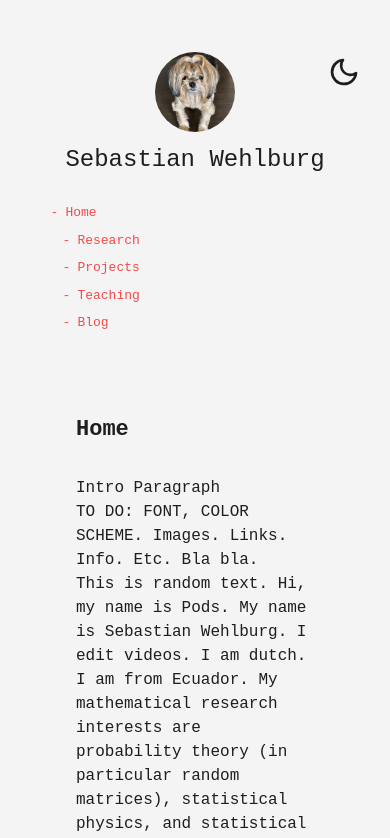
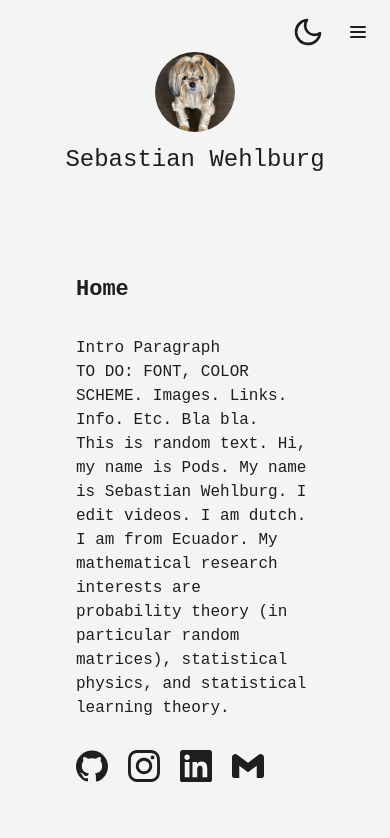
Before and after one commit to jiho-bang/poda_website, a Next.js app: page / in a window 390 px wide. Shown: the top 838 px of the page. Built offline with nearby package versions, Linux system fonts and the light colour scheme.

Commit message:
fix header mobile, menu button

```diff
--- a/app/Header.tsx
+++ b/app/Header.tsx
@@ -2,11 +2,17 @@
 
 import Link from "next/link";
 import { useState, useEffect } from "react";
+import { usePathname } from "next/navigation";
 import { FiSun, FiMoon } from "react-icons/fi";
 
 export default function Header() {
+  const rawPath = usePathname();
+  const pathname = rawPath?.replace(/\/$/, "") || "/";
 
   const [isDark, setIsDark] = useState(false);
+  const [menuOpen, setMenuOpen] = useState(false);
+
+  const toggleMenu = () => setMenuOpen(!menuOpen);
 
   const toggleDarkMode = () => {
     setIsDark((prev) => {
@@ -27,8 +33,27 @@ export default function Header() {
     }
   }, []);
 
+  const navItems = [
+    { label: "Home", path: "/" },
+    { label: "Research", path: "#research" },
+    { label: "Projects", path: "#project" },
+    { label: "Teaching", path: "#teaching" },
+    { label: "Blog", path: "#blog" },
+  ];
+
   return (
     <header>
+      <div className="nav-buttons">
+        <button onClick={toggleDarkMode} className="dark-mode-toggle" aria-label="Toggle dark mode">
+          {isDark ? <FiSun size={32} /> : <FiMoon size={32} />}
+        </button>
+        <button className="mobile-toggle" onClick={toggleMenu} aria-label="Toggle navigation menu">
+          <svg className="w-6 h-6" style={{ color: 'var(--baseDark)' }} width="64" height="64" fill="none" viewBox="0 0 24 24">
+            <path stroke="currentColor" strokeLinecap="round" strokeWidth="2" d="M5 7h14M5 12h14M5 17h14" />
+          </svg>
+        </button>
+      </div>
+
       <div className="logo-holder">
         <img src="imgs/logo.jpg" alt="Logo" className="logo" />
         <div className="text-and-menu">
@@ -36,29 +61,20 @@ export default function Header() {
             Sebastian Wehlburg
           </Link>
           <nav>
-            <ul id="menu">
-              <li>
-                <a href="#">Home</a>
-              </li>
-              <li>
-                <a href="#research">Research</a>
-              </li>
-              <li>
-                <a href="#project">Projects</a>
-              </li>
-              <li>
-                <a href="#teaching">Teaching</a>
-              </li>
-              <li>
-                <a href="#Blog">Blog</a>
-              </li>
+            <ul id="menu" className={menuOpen ? "active" : ""}>
+              {navItems.map(({ label, path }) => (
+                <li key={path}>
+                  <Link
+                    href={path}
+                    className={pathname === path ? "active-link" : ""}
+                    onClick={() => setMenuOpen(false)}
+                  >
+                    {label}
+                  </Link>
+                </li>
+              ))}
             </ul>
           </nav>
-        </div>
-        <div className="dark-button">
-          <button onClick={toggleDarkMode} className="dark-mode-toggle" aria-label="Toggle dark mode">
-            {isDark ? <FiSun size={32} /> : <FiMoon size={32} />}
-          </button>
         </div>
       </div>
     </header>
--- a/app/globals.css
+++ b/app/globals.css
@@ -3,7 +3,6 @@
 :root {
   --white: white;
   --black: black;
-  --baseBackground: #f4f4f4;
   --baseLight: #f4f4f4;
   --baseDark: #1e1e1e;
   --navColor: #f64949;
@@ -96,11 +95,16 @@ nav ul li:first-child::before {
   content: "";
 }
 
-.dark-button {
+.nav-buttons {
+  position: absolute;
+  top: 80px;
+  right: 200px;
+  display: flex;
+  gap: 12px;
   color: var(--baseDark);
-  margin-left: auto;
+  z-index: 1000;
 }
-.dark-button button {
+.nav-buttons button {
   background: none;
   border: none;
   cursor: pointer;
@@ -108,8 +112,59 @@ nav ul li:first-child::before {
   transition: all 0.2s ease;
   border-radius: 6px;
 }
-.dark-button button:hover {
+.nav-buttons button:hover {
   border: 2px solid var(--baseDark);
+}
+.nav-buttons .mobile-toggle {
+  display: none;
+}
+
+@media (max-width: 768px) {
+  nav {
+    width: 100%;
+    justify-content: flex-end;
+  }
+  nav ul {
+    display: none;
+    flex-direction: column;
+    text-align: center;
+    width: 100%;
+    background-color: var(--baseLight);
+    padding: 20px 0;
+    position: absolute;
+    top: 100%;
+    left: 0;
+    z-index: 1000;
+    gap: 12px;
+    box-shadow: 0 4px 10px rgba(0, 0, 0, 0.05);
+  }
+  nav ul.active {
+    display: flex;
+  }
+  nav ul li a {
+    width: 100%;
+    font-size: 16px;
+    padding: 10px 0;
+  }
+  nav ul li::before {
+    display: none;
+  }
+  nav ul li:first-child::before {
+    display: none;
+  }
+
+  .nav-buttons {
+    top: 10px;
+    right: 10px;
+    gap: 8px;
+  }
+  .nav-buttons .mobile-toggle {
+    display: inline-block;
+    background: none;
+    border: none;
+    cursor: pointer;
+    padding: 10px;
+  }
 }
 
 /* Home */
@@ -214,7 +269,7 @@ p {
     content: "-";
   }
 
-  .dark-button {
+  .nav-button {
     position: absolute;
     top: 10px;
     right: 10px;
```
